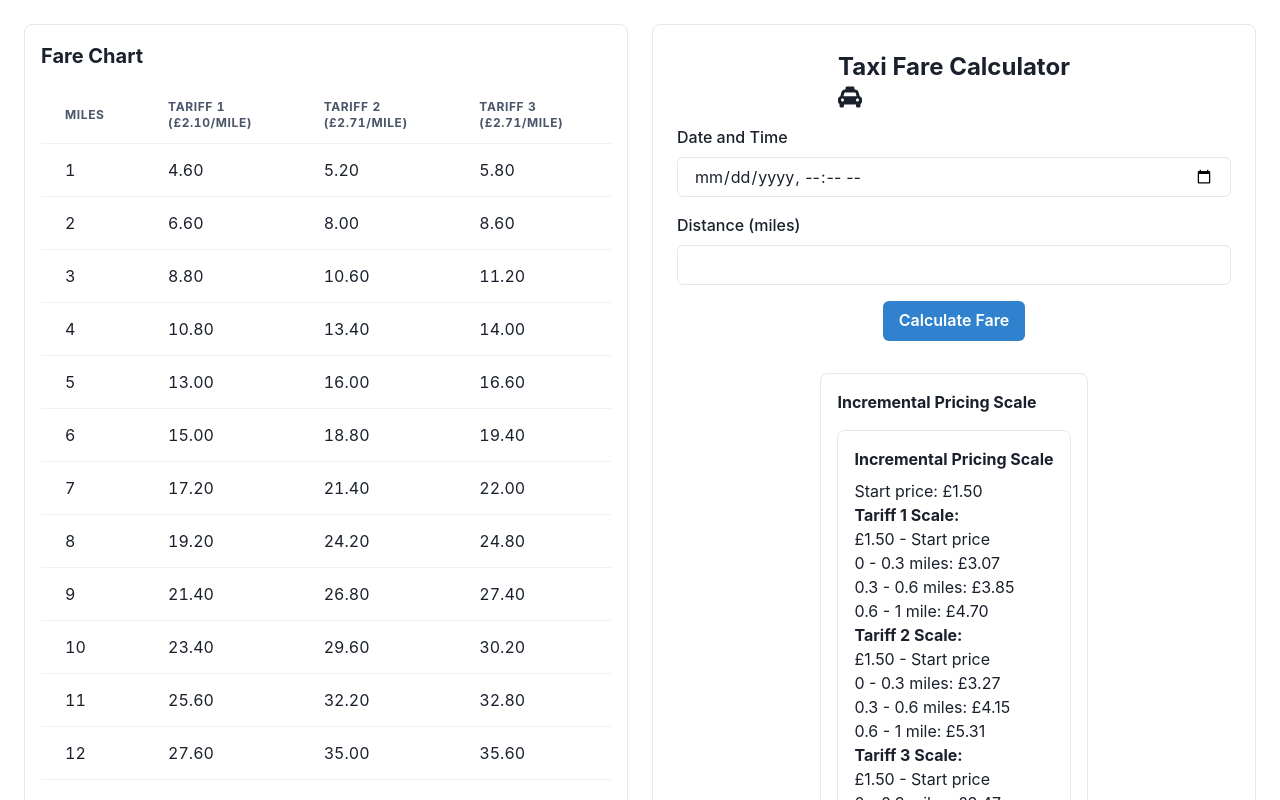
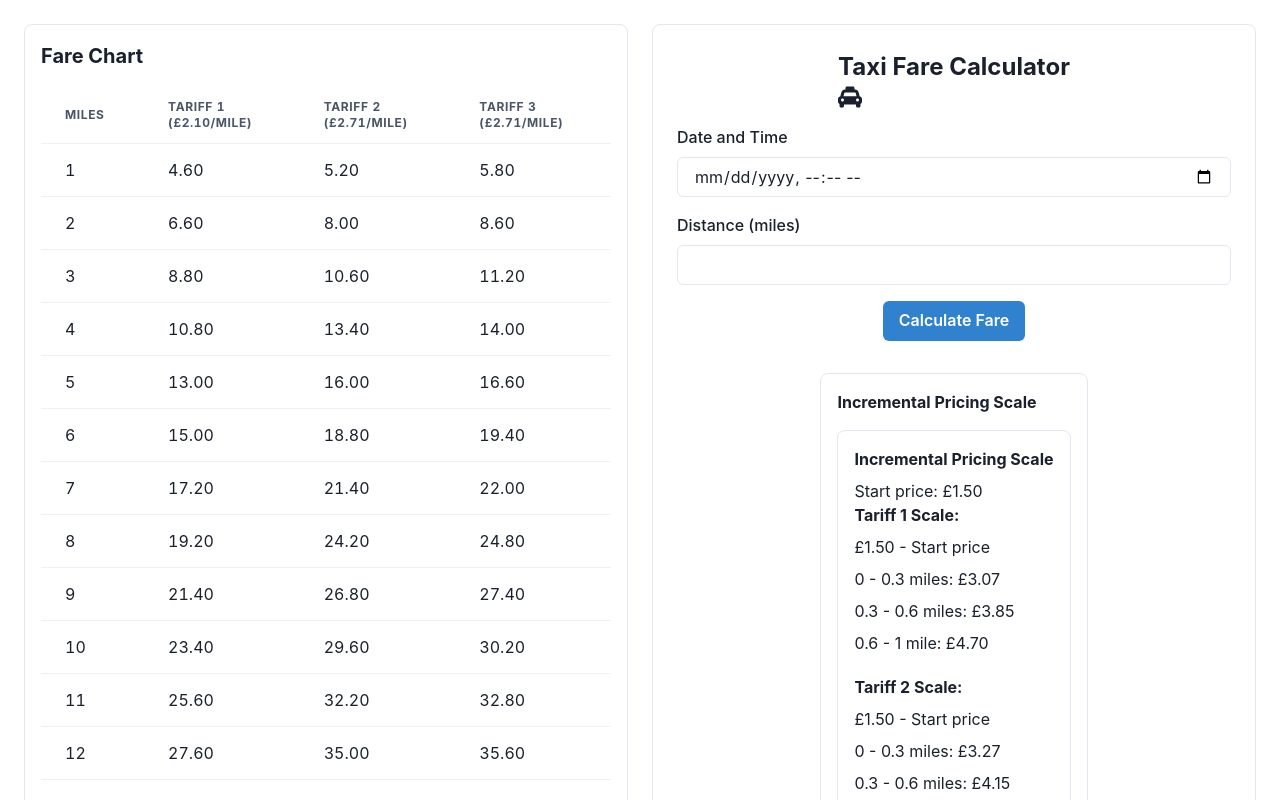
Before and after one commit to GPT-Engineer-App/taxi-journey-pricer, a React (Vite) app: page / in a window 1280 px wide. Shown: the top 800 px of the page. Built offline with nearby package versions, Linux system fonts and the light colour scheme.

Commit message:
Incremental Pricing Scale area display this much better and spaced out a bit more
Improved the display and spacing of the Incremental Pricing Scale area by adding vertical spacing between Text elements within each tariff's box and adding margin to the bottom of each Box representing a tariff scale.

```diff
--- a/src/pages/Index.jsx
+++ b/src/pages/Index.jsx
@@ -94,12 +94,14 @@ const Index = () => {
                   const basePrice = 1.5;
                   const unitPrice = tariff.startFee + (tariff.distanceCost / tariff.distanceYards) * 1760;
                   return (
-                    <Box key={tariffKey}>
-                      <Text fontWeight="bold">Tariff {tariffKey.slice(-1)} Scale:</Text>
-                      <Text>£{basePrice.toFixed(2)} - Start price</Text>
-                      <Text>0 - 0.3 miles: £{(unitPrice / 3 + basePrice).toFixed(2)}</Text>
-                      <Text>0.3 - 0.6 miles: £{(unitPrice / 2 + basePrice).toFixed(2)}</Text>
-                      <Text>0.6 - 1 mile: £{unitPrice.toFixed(2)}</Text>
+                    <Box key={tariffKey} mb={5}>
+                      <VStack align="start" spacing={2}>
+                        <Text fontWeight="bold">Tariff {tariffKey.slice(-1)} Scale:</Text>
+                        <Text>£{basePrice.toFixed(2)} - Start price</Text>
+                        <Text>0 - 0.3 miles: £{(unitPrice / 3 + basePrice).toFixed(2)}</Text>
+                        <Text>0.3 - 0.6 miles: £{(unitPrice / 2 + basePrice).toFixed(2)}</Text>
+                        <Text>0.6 - 1 mile: £{unitPrice.toFixed(2)}</Text>
+                      </VStack>
                       {/* Further increments should be calculated to span the entire range up to the maximum miles */}
                     </Box>
                   );
```
